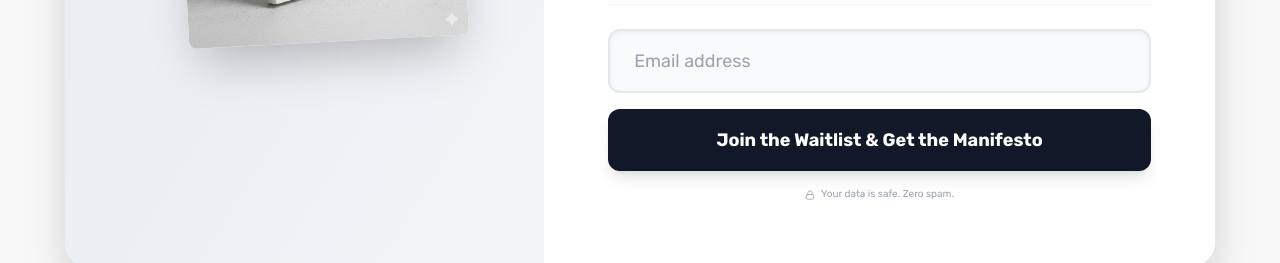
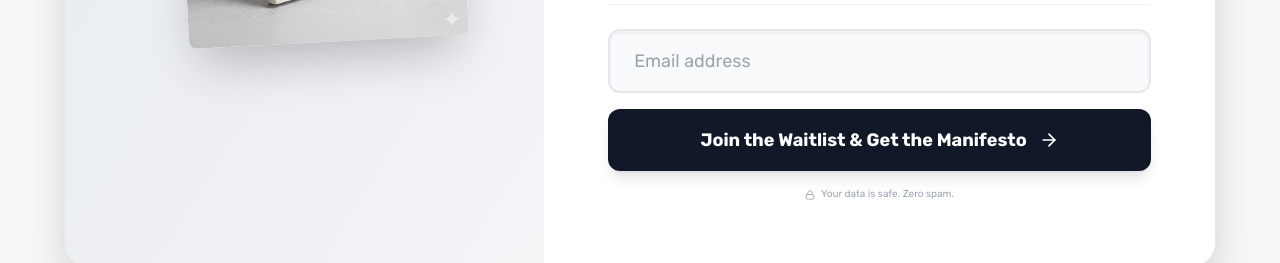
Before and after one commit to kmmania/kina-landing-page, a React (Vite) app: page / in a window 1280 px wide. Shown: the part 4940-5203 px from the top of the page. Built offline with nearby package versions, Linux system fonts and the light colour scheme.

Commit message:
Update vertical

```diff
--- a/src/components/EmailCapture.tsx
+++ b/src/components/EmailCapture.tsx
@@ -103,7 +103,7 @@ export const EmailCapture: React.FC<EmailCaptureProps> = ({
                     ) : (
                         <>
                             {buttonText}
-                            {!vertical && <ArrowRight size={20}/>}
+                            {<ArrowRight size={20}/>}
                         </>
                     )}
                 </Button>
```
